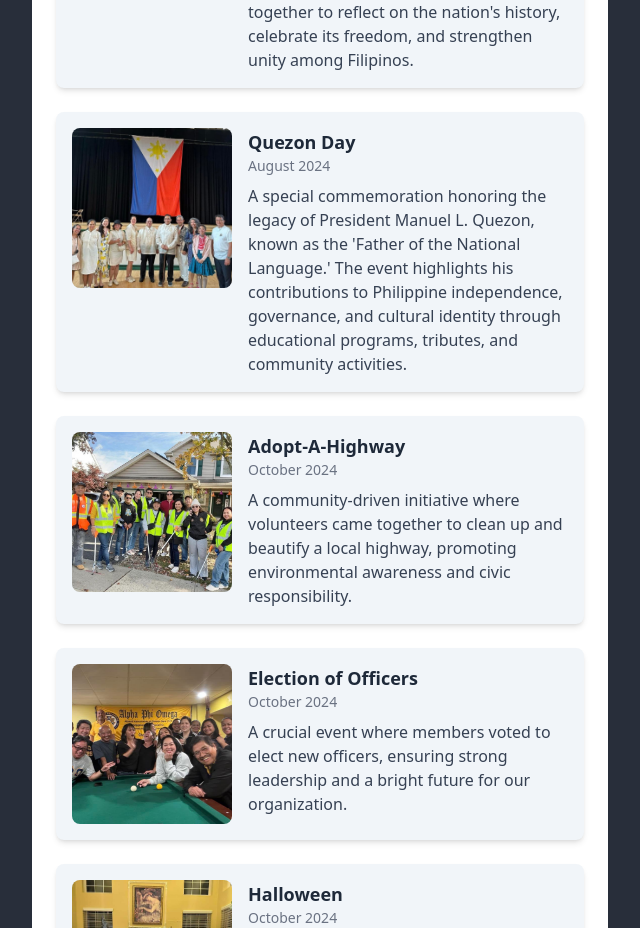
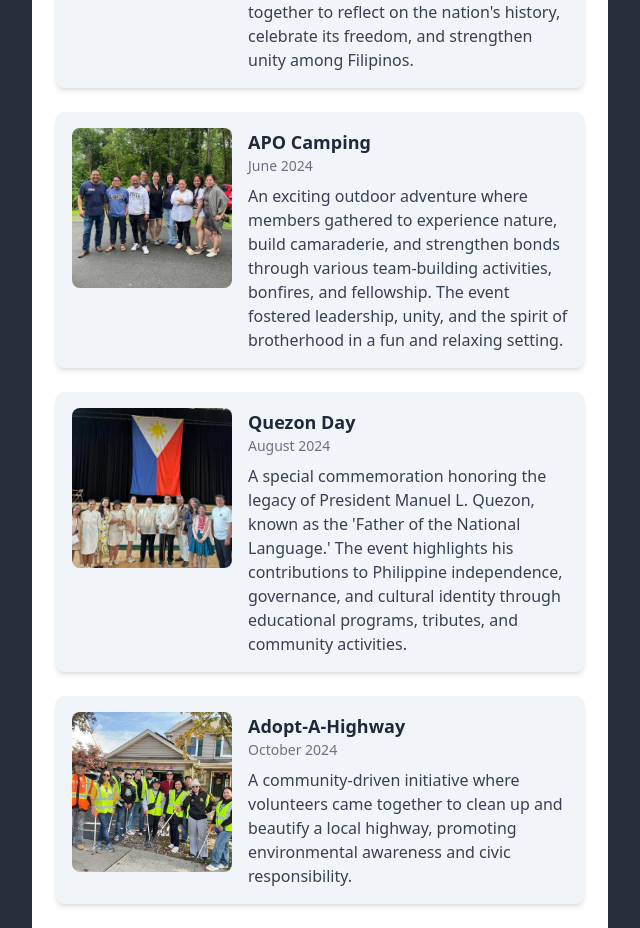
Before and after one commit to migodlcrz/apo-frontend, a React (Vite) app: page /events in a window 1280 px wide. Shown: the part 1686-2614 px from the top of the page, without its empty margins (0-640 px from the left). Built offline with nearby package versions, Linux system fonts and the light colour scheme.

Commit message:
Add camping event

```diff
--- a/src/pages/EventsPage.tsx
+++ b/src/pages/EventsPage.tsx
@@ -56,6 +56,14 @@ const EventsPage: React.FC = () => {
     },
     {
       id: 5,
+      title: "APO Camping",
+      date: "June 2024",
+      description:
+        "An exciting outdoor adventure where members gathered to experience nature, build camaraderie, and strengthen bonds through various team-building activities, bonfires, and fellowship. The event fostered leadership, unity, and the spirit of brotherhood in a fun and relaxing setting.",
+      imageUrl: "/camping.jpg",
+    },
+    {
+      id: 6,
       title: "Quezon Day",
       date: "August 2024",
       description:
@@ -63,7 +71,7 @@ const EventsPage: React.FC = () => {
       imageUrl: "/quezon-day.jpg",
     },
     {
-      id: 6,
+      id: 7,
       title: "Adopt-A-Highway",
       date: "October 2024",
       description:
@@ -71,7 +79,7 @@ const EventsPage: React.FC = () => {
       imageUrl: "/adopt.JPG",
     },
     {
-      id: 7,
+      id: 8,
       title: "Election of Officers",
       date: "October 2024",
       description:
@@ -79,7 +87,7 @@ const EventsPage: React.FC = () => {
       imageUrl: "/elect.JPG",
     },
     {
-      id: 8,
+      id: 9,
       title: "Halloween",
       date: "October 2024",
       description:
@@ -87,7 +95,7 @@ const EventsPage: React.FC = () => {
       imageUrl: "/halloween.JPG",
     },
     {
-      id: 9,
+      id: 10,
       title: "Breast Cancer Walk",
       date: "October 2024",
       description:
@@ -95,7 +103,7 @@ const EventsPage: React.FC = () => {
       imageUrl: "/breast-cancer.jpg",
     },
     {
-      id: 10,
+      id: 11,
       title: "Boat Ride for 'God’s Special Children'",
       date: "October 2024",
       description:
@@ -103,7 +111,7 @@ const EventsPage: React.FC = () => {
       imageUrl: "/boat-ride.jpg",
     },
     {
-      id: 11,
+      id: 12,
       title: "NYC Marathon",
       date: "November 2024",
       description:
```
Also changed, not shown: public/camping.jpg (added).
